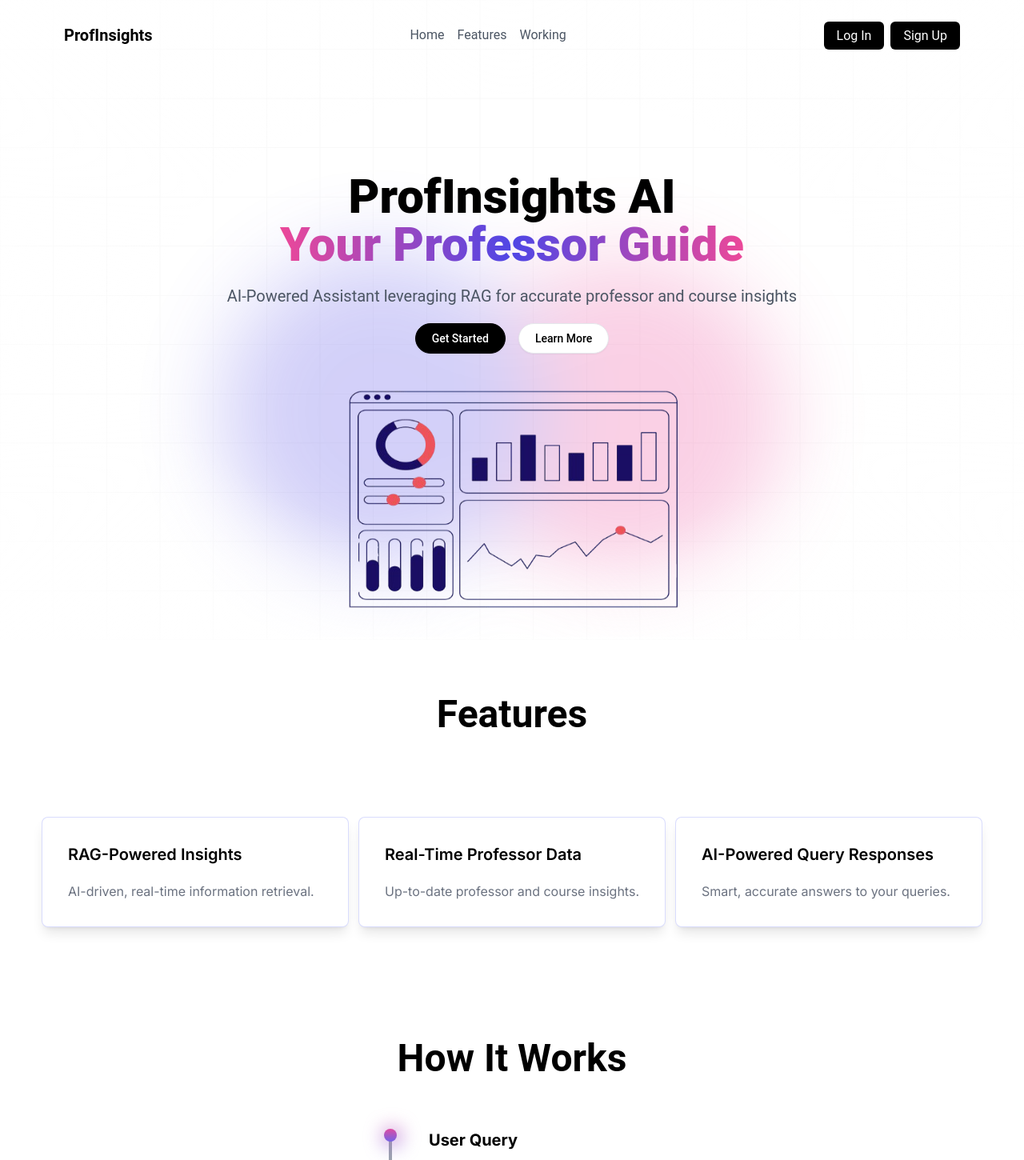
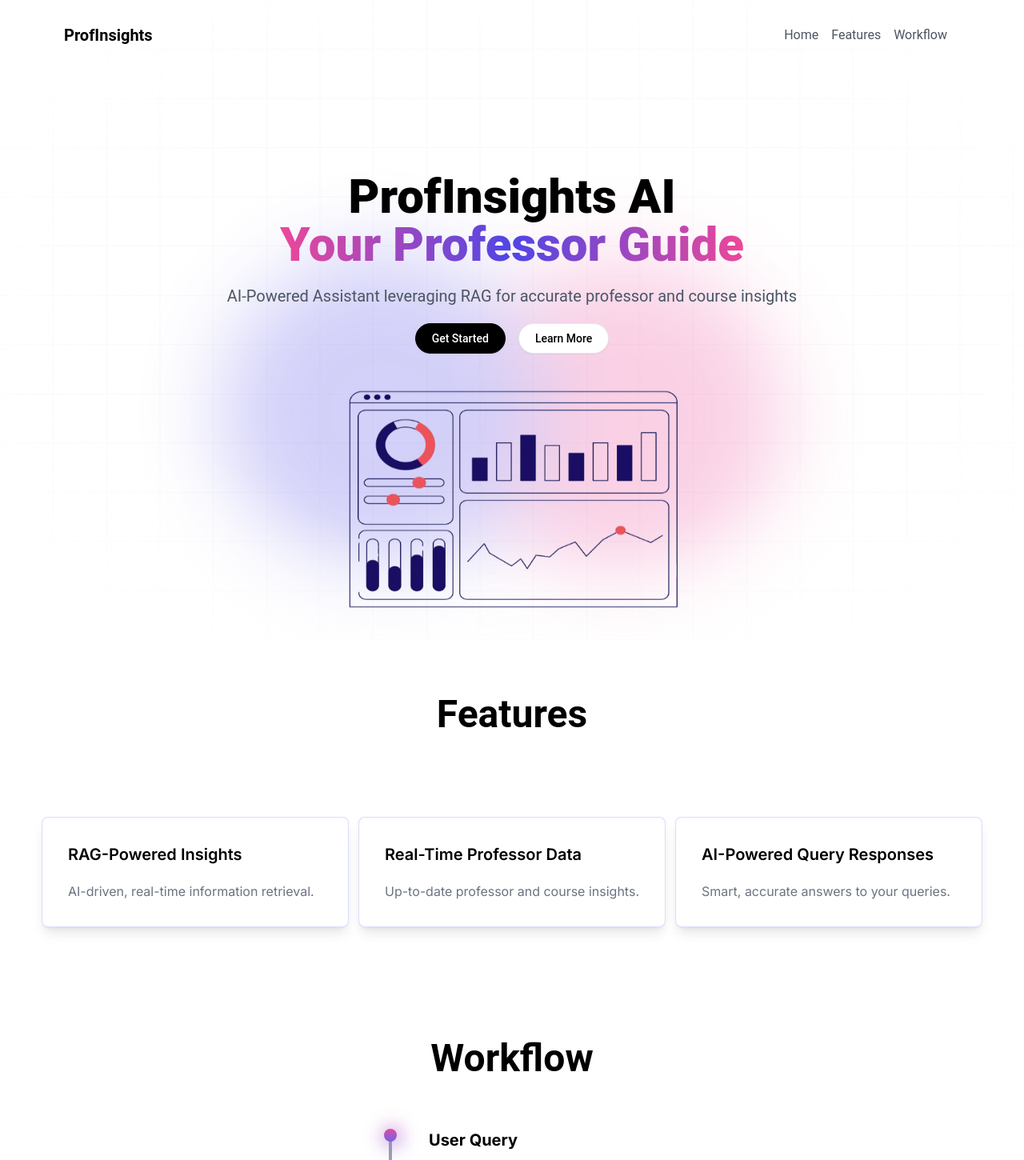
Before and after one commit to Muhammadumer2003/AI_PROF_INSIGHT, a Next.js app: page / in a window 1280 px wide. Shown: the top 1450 px of the page at 80% size. Built offline with nearby package versions, Linux system fonts and the light colour scheme.

Commit message:
updated navbar

```diff
--- a/src/components/NavBar.jsx
+++ b/src/components/NavBar.jsx
@@ -36,14 +36,10 @@ const NavBar =  () => {
               <a href="#features" className="text-gray-600">Features</a>
             </li>
             <li>
-              <a href="#working" className="text-gray-600">Working</a>
+              <a href="#working" className="text-gray-600">Workflow</a>
             </li>
           </ul>
         </nav>
-        <div className="hidden md:block">
-          <a href="/" className="font-roboto bg-black px-4 py-2 rounded-md text-white cursor-pointer">Log In</a>
-          <a href="/" className="font-roboto bg-black px-4 py-2 rounded-md text-white cursor-pointer ml-2">Sign Up</a>
-        </div>
         <MobileMenu />
       </div>
       </div>
--- a/src/components/RoadMapSection.jsx
+++ b/src/components/RoadMapSection.jsx
@@ -22,7 +22,7 @@ const roadmap = [
 const RoadMapSection = () => {
   return (
     <section id="working" className="max-w-80 mx-auto pt-[60px]">
-      <h1 className="font-roboto font-semibold text-3xl text-center mb-16 mt-10 sm:text-5xl">How It Works</h1>
+      <h1 className="font-roboto font-semibold text-3xl text-center mb-16 mt-10 sm:text-5xl">Workflow</h1>
       {
         roadmap.map((roadmapItem, index) => (
           <MileStone
```
